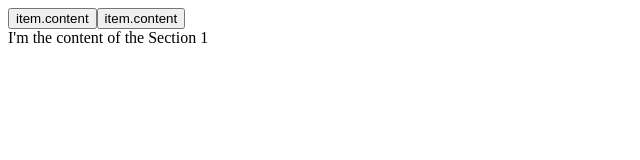
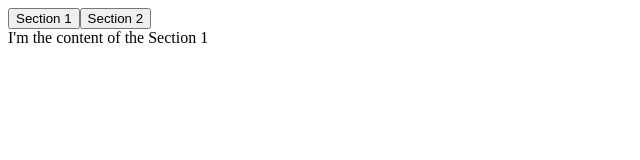
Before and after one commit to overaction/react_hooks, a React (Create React App) app: page / in a window 1280 px wide. Shown: the top 160 px of the page, without its empty margins (0-640 px from the left). Built offline with nearby package versions, Linux system fonts and the light colour scheme.

Commit message:
3. useTabs modify

```diff
--- a/src/App.js
+++ b/src/App.js
@@ -13,6 +13,9 @@ const content = [
 
 const useTabs = (array, index) => {
   const [currentIndex, setCurrentIndex] = useState(index);
+  if(!array || !Array.isArray(array)) {
+    return;
+  }
   return {
     currentContent: array[currentIndex],
     onchange: setCurrentIndex
@@ -25,7 +28,7 @@ const App = () => {
   return (
     <div>
       {content.map((item,index) => (
-      <button onClick={() => {onchange(index)}} key={index}>item.content</button>
+      <button onClick={() => {onchange(index)}} key={index}>{item.tab}</button>
       ))}
       <div>
         {currentContent.content}
```
